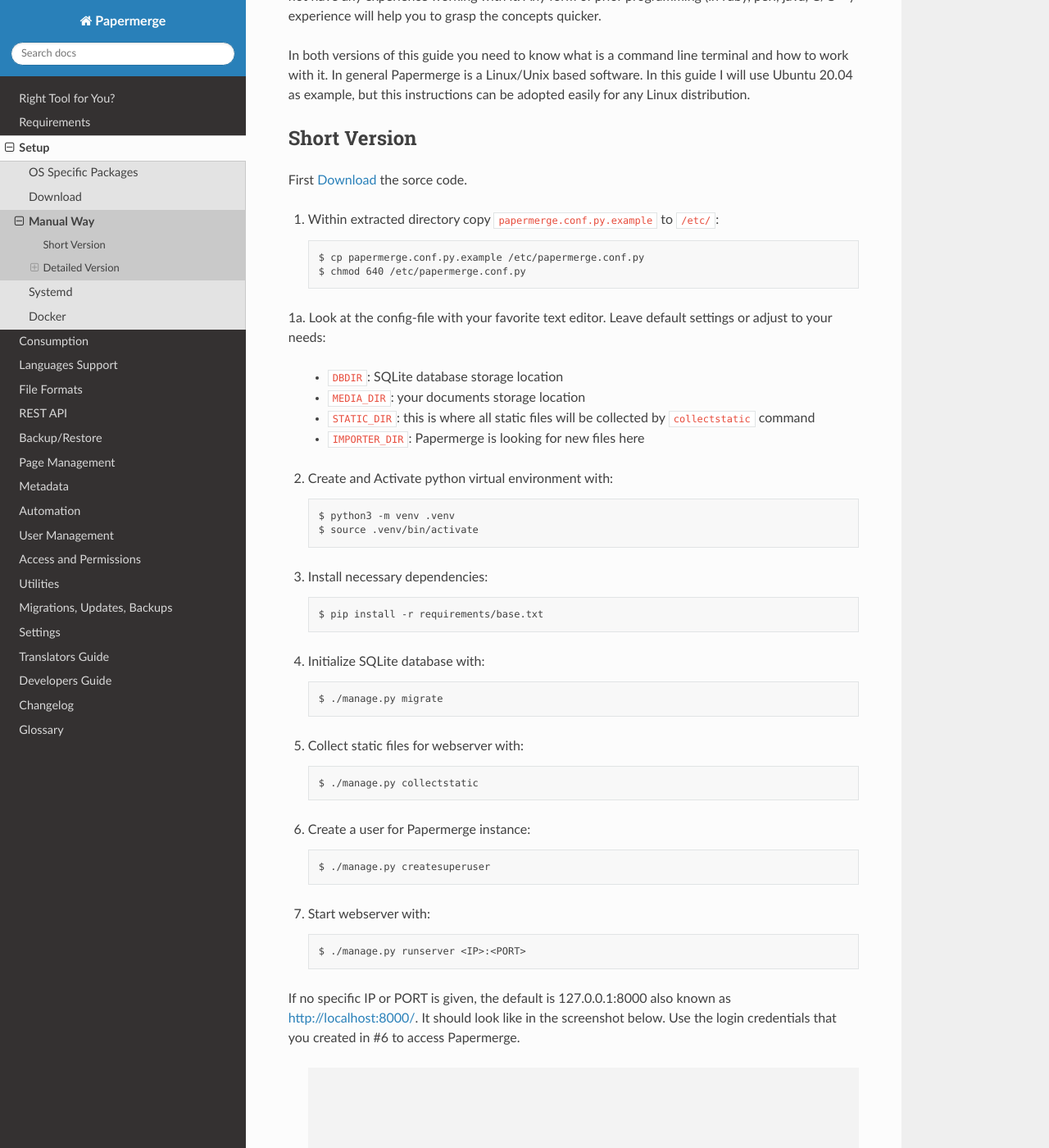
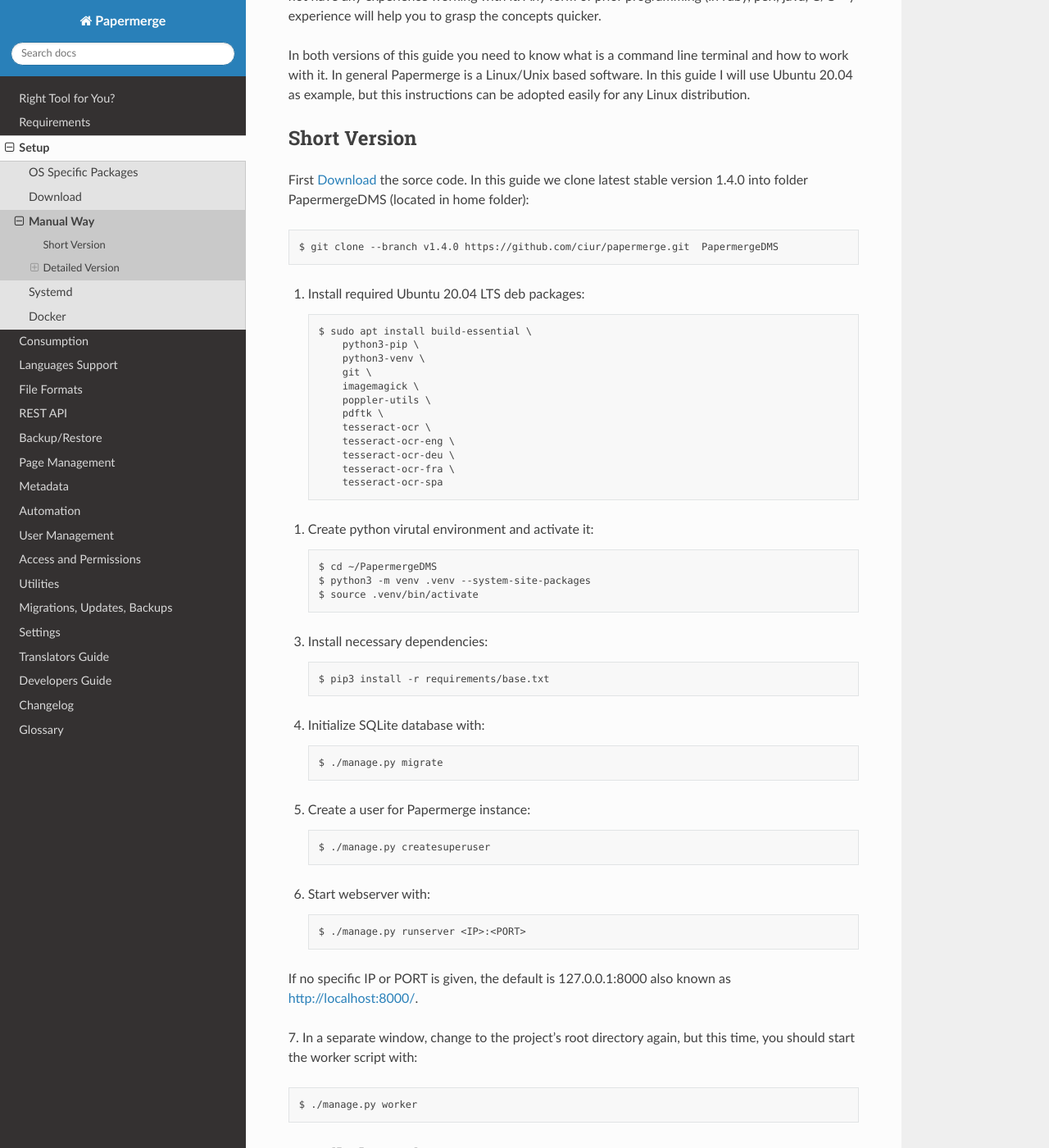
Before and after one commit to ciur/papermerge, a Sphinx documentation site: the page built from docs/source/setup/manual_way.rst, in a window 1280 px wide and 1400 px high, scrolled down 368 px. Shown: the whole window at 82% size. Built offline with Sphinx 7.4.7 and the Read the Docs theme 2.0.0, drawn with Linux system fonts in a browser that asks for light colours; some of the changed text lies outside the part shown.

Commit message:
looks pretty good, maybe describe languages packs and configurations

```diff
--- a/docs/source/setup/manual_way.rst
+++ b/docs/source/setup/manual_way.rst
@@ -25,67 +25,57 @@
 Short Version
 ~~~~~~~~~~~~~~~
 
-First :ref:`download` the sorce code.
+First :ref:`download` the sorce code. In this guide we clone latest stable version 1.4.0 into
+folder PapermergeDMS (located in home folder)::
+
+    $ git clone --branch v1.4.0 https://github.com/ciur/papermerge.git  PapermergeDMS
 
 
-1. Within extracted directory copy ``papermerge.conf.py.example`` to ``/etc/``::
+1. Install required Ubuntu 20.04 LTS deb packages::
 
-    $ cp papermerge.conf.py.example /etc/papermerge.conf.py
-    $ chmod 640 /etc/papermerge.conf.py
+    $ sudo apt install build-essential \
+        python3-pip \
+        python3-venv \
+        git \
+        imagemagick \
+        poppler-utils \
+        pdftk \
+        tesseract-ocr \
+        tesseract-ocr-eng \
+        tesseract-ocr-deu \
+        tesseract-ocr-fra \
+        tesseract-ocr-spa
 
-1a. Look at the config-file with your favorite text editor. Leave default settings or adjust to your needs:
 
-    * ``DBDIR``: SQLite database storage location
-    * ``MEDIA_DIR``: your documents storage location
-    * ``STATIC_DIR``: this is where all static files will be collected by ``collectstatic`` command
-    * ``IMPORTER_DIR``: Papermerge is looking for new files here
+1. Create python virutal environment and activate it::
 
-2. Create and Activate python virtual environment with::
-
-    $ python3 -m venv .venv
+    $ cd ~/PapermergeDMS
+    $ python3 -m venv .venv --system-site-packages
     $ source .venv/bin/activate
 
 3. Install necessary dependencies::
 
-    $ pip install -r requirements/base.txt
+    $ pip3 install -r requirements/base.txt
 
 4. Initialize SQLite database with::
 
     $ ./manage.py migrate
 
-5. Collect static files for webserver with::
-
-    $ ./manage.py collectstatic
-
-6. Create a user for Papermerge instance::
+5. Create a user for Papermerge instance::
 
     $ ./manage.py createsuperuser
 
-7. Start webserver with::
+6. Start webserver with::
 
     $ ./manage.py runserver <IP>:<PORT>
 
-If no specific IP or PORT is given, the default is 127.0.0.1:8000 also known as http://localhost:8000/.
-It should look like in the screenshot below. Use the login credentials that you created in #6 to access Papermerge.
+If no specific IP or PORT is given, the default is 127.0.0.1:8000 also known
+as http://localhost:8000/.
 
-    .. figure:: ../img/login.png
+7. In a separate window, change to the project's root directory again, but
+this time, you should start the worker script with::
 
-You are almost there, but there is no worker running yet.
-
-8. In a separate window, change to the project's root directory again, but this time, you should start the worker script with ./manage.py worker.
-
-9. Now put a JPEG, PNG or TIFF file into the IMPORTER_DIR.
-10. Wait a few minutes for Papermerge to run OCR.
-   Preview of the documents uploaded:
-
-    .. figure:: ../img/uploaded_docs.png
-
-11. Now you should be able to select text in OCRed document!
-
-
-.. figure:: ../img/select_text.png
-
-   Now you should be able to select text
+    $ ./manage.py worker
 
 .. _manual_way_detailed_version:
 
```
